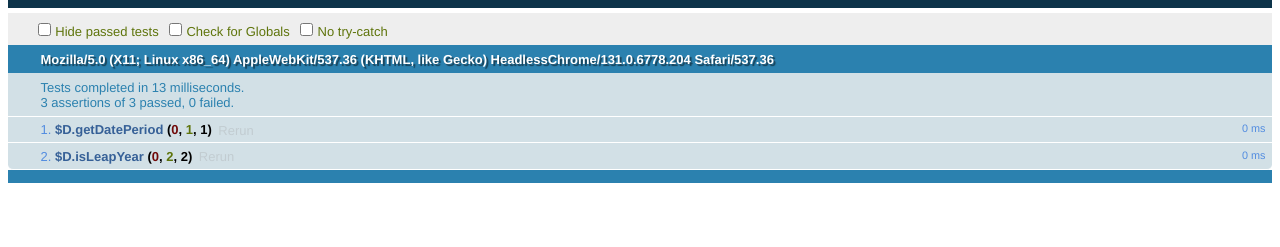
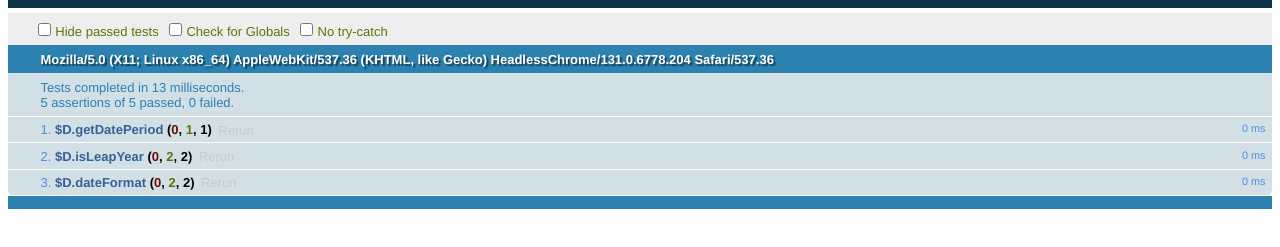
Before and after one commit to hankewins/lhy, a website: page tests/date_test.html in a window 1280 px wide. Shown: the part 53-300 px from the top of the page. Drawn offline with Linux system fonts and the light colour scheme.

Commit message:
dateFormat function add to smart.date.js & related test case added

```diff
--- a/src/smart.date.js
+++ b/src/smart.date.js
@@ -31,7 +31,47 @@ var $D = {
 		return ((year % 4 == 0) && (year % 100 != 0) || (year % 400 == 0));
 	},
 
+	/**
+	 * 日期格式化
+	 * @param  {Date} 	d         待格式化的日期
+	 * @param  {RegExp} formatStr 进行格式化的模式字符串
+	 * 		y:年,
+	 * 		M:月(1-12,MM:01,M:1)
+	 * 		d:天(1-31,dd:01,d:1)
+	 * 		h:小时(0-23),
+	 * 		m:分(0-59),
+	 * 		s:秒(0-59),
+	 * 		S:毫秒(0-999),
+	 * 		q:季度(1-4)
+	 * @return {String}           格式后的字符串
+	 */
 	dateFormat:function(d,formatStr){
-
+		if(formatStr===undefined){
+			formatStr=d;
+			d=new Date();
+		}
+		var map={
+			"M":d.getMonth()+1,
+			"d":d.getDate(),
+			"h":d.getHours(),
+			"m":d.getMinutes(),
+			"s":d.getSeconds(),
+			"q":Math.floor((d.getMonth()+3)/3),
+			"S":d.getMilliseconds()//毫秒
+		};
+		formatStr=formatStr.replace(/([yMdhmsqS])+/g,function(all,t){
+			var v=map[t];
+			if(v!==undefined){
+				if(all.length>1){
+					v="0"+v;
+					v=v.substr(v.length-2);
+				}
+				return v;
+			} else if(t==='y'){
+				return (d.getFullYear()+'').substr(4-all.length);
+			}
+			return all;
+		});
+		return formatStr;
 	}
 }
--- a/tests/date_test.html
+++ b/tests/date_test.html
@@ -19,13 +19,19 @@
     	assert.equal($D.getDatePeriod(d1,d2),2,'两日期相隔的天数');
     });
 
-     QUnit.test("$D.isLeapYear",function (assert){
+    QUnit.test("$D.isLeapYear",function (assert){
       var d1=new Date("08/03/2014"),
           d2=new Date("08/01/2024");
       assert.equal($D.isLeapYear(d1),false,'闰年否-否');
       assert.equal($D.isLeapYear(d2),true,'闰年否-是');
     });
 
+    QUnit.test("$D.dateFormat",function (assert){
+      var d1=new Date("08/03/2014");
+      assert.equal($D.dateFormat(d1,"yyyy-MM-dd"),'2014-08-03','日期格式化');
+      assert.equal($D.dateFormat('yyyy-MM-dd q'),'2014-08-04 3','日期格式化-without date');
+    });
+
     </script>
 </body>
 </html>
```
